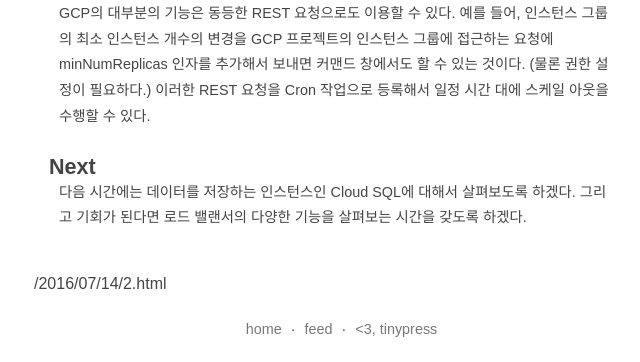
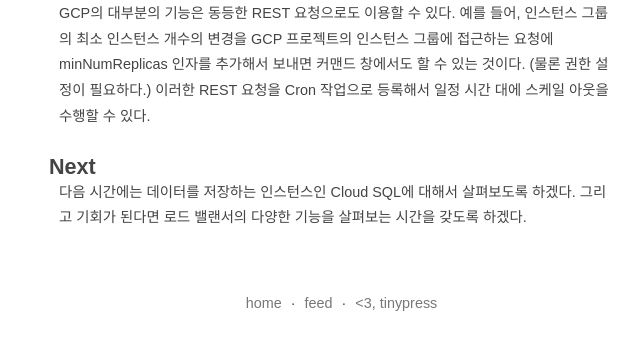
Before and after one commit to EEggii/EEggii.github.io, a Jekyll site: the page built from _posts/2016-07-14-2.markdown, in a window 1280 px wide and 900 px high, scrolled down 4060 px, cut to the strip 538-900 px from the top of the window. Shown: the whole strip, without its empty margins (306-946 px from the left). Built offline with Jekyll 4.4.1, drawn with Linux system fonts in a browser that asks for light colours; after the commit the page ends 4935 px from its top, so only the background shows below that.

Commit message:
Update post.html

```diff
--- a/_layouts/post.html
+++ b/_layouts/post.html
@@ -71,8 +71,8 @@
         data-width="600"
         data-show-faces="true">
     </div>
-    {{page.url}}
-    <div class="fb-comments" data-href="http://blog.eegg.io/2016/07/14/2.html" data-numposts="5" data-width="600"></div>
+
+    <div class="fb-comments" data-href="http://blog.eegg.io{{page.url}}" data-numposts="5" data-width="600"></div>
 
     <footer>
         <a href="/">home</a> &middot; <a href="/feed.xml">feed</a> &middot; <a href="https://tinypress.co/">&lt;3, tinypress</a>
```
